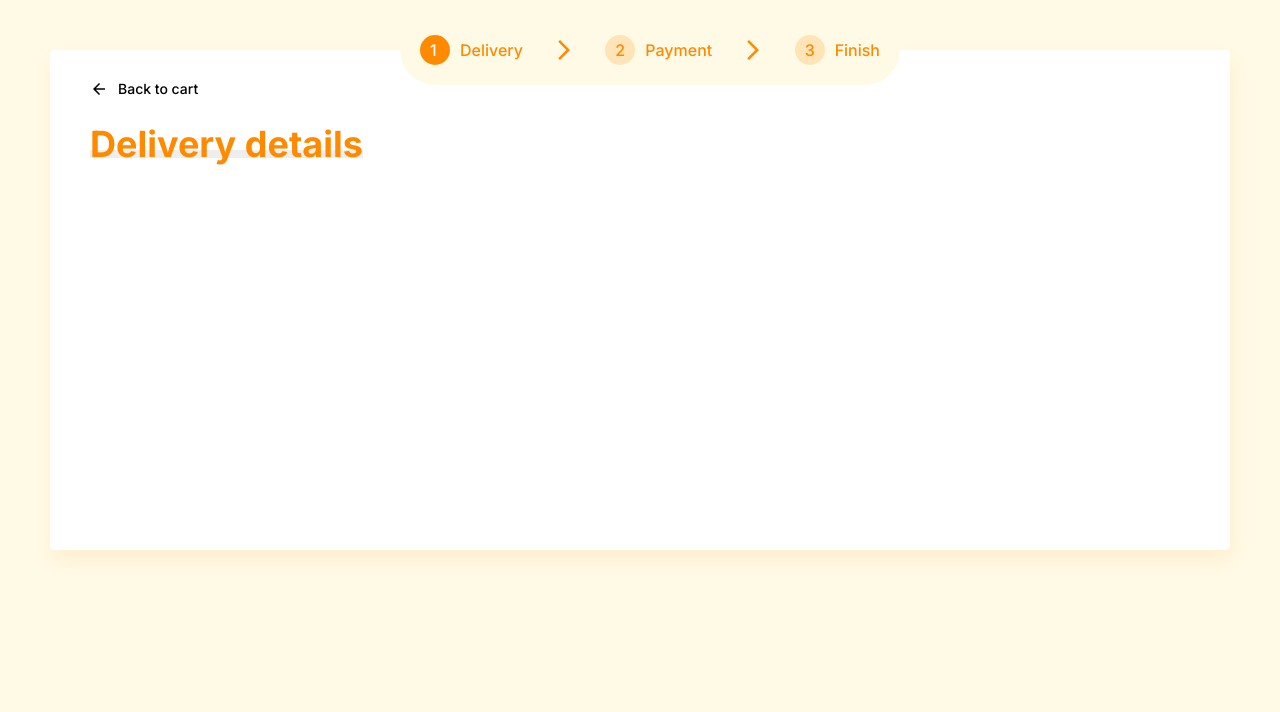
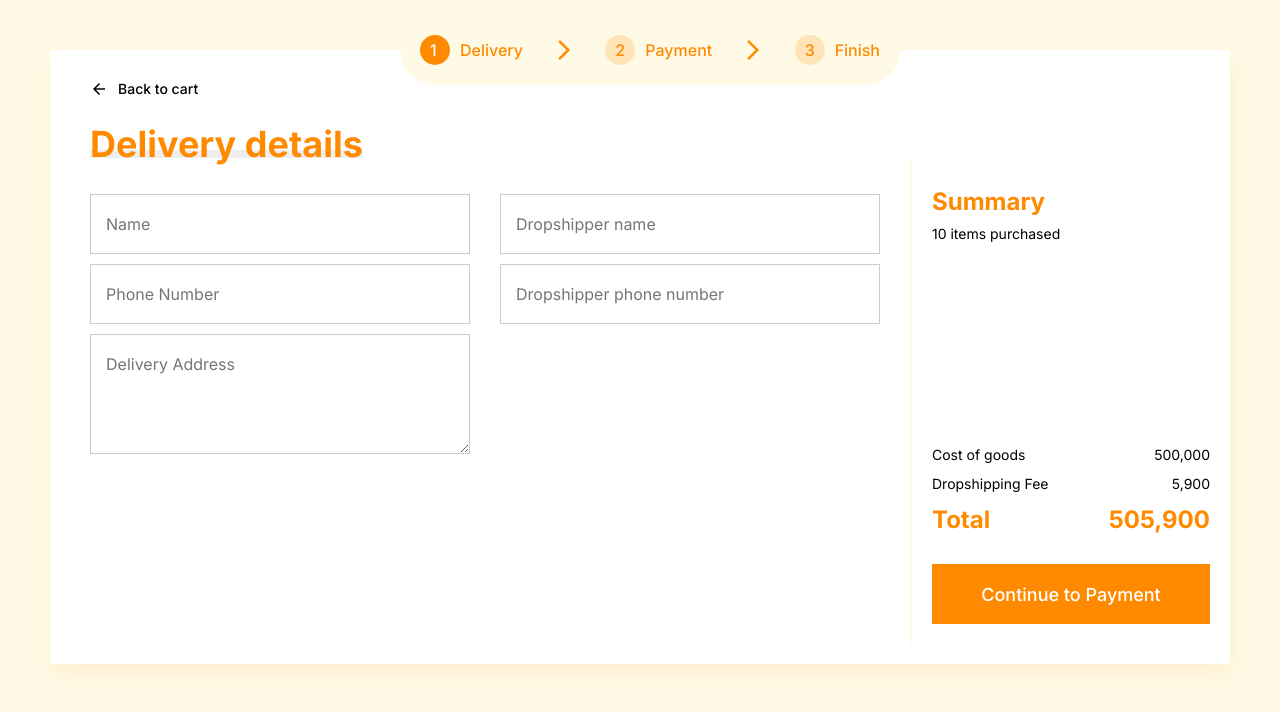
Before and after one commit to leonaldopasaribu/ecommerce-checkout-page, a React (Create React App) app: page / in a window 1280 px wide. Shown: the top 712 px of the page. Built offline with nearby package versions, Linux system fonts and the light colour scheme.

Commit message:
implement delivery detail

```diff
--- a/package.json
+++ b/package.json
@@ -13,7 +13,7 @@
     "axios": "^0.24.0",
     "react": "^17.0.2",
     "react-dom": "^17.0.2",
-    "react-hooks-form": "^2.0.1",
+    "react-hook-form": "^7.22.3",
     "react-redux": "^7.2.6",
     "react-router-dom": "^5.2.0",
     "react-scripts": "5.0.0",
--- /dev/null
+++ b/src/components/CheckoutPageComponents/DeliveryDetails/FormDeliveryDetails/index.js
@@ -0,0 +1,75 @@
+import React from "react";
+import { useForm } from "react-hook-form";
+
+import {
+  FormDeliveryDetailsWrapper,
+  Form,
+  FormLeft,
+  FormRight,
+  FormWrapper,
+  FormInput,
+  FormTextarea,
+} from "./styles";
+
+const FormDeliveryDetails = () => {
+  const { handleSubmit, register } = useForm();
+
+  const onSubmit = (value) => {
+    console.log(value);
+  };
+
+  return (
+    <FormDeliveryDetailsWrapper>
+      <Form onSubmit={handleSubmit(onSubmit)}>
+        <FormLeft>
+          <FormWrapper>
+            <FormInput
+              autoComplete="off"
+              type="text"
+              placeholder="Name"
+              {...register("name")}
+            />
+          </FormWrapper>
+
+          <FormWrapper>
+            <FormInput
+              autoComplete="off"
+              type="number"
+              placeholder="Phone Number"
+              {...register("phoneNumber")}
+            />
+          </FormWrapper>
+
+          <FormWrapper>
+            <FormTextarea
+              autoComplete="off"
+              type="text"
+              placeholder="Delivery Address"
+              {...register("deliveryAddress")}
+            />
+          </FormWrapper>
+        </FormLeft>
+        <FormRight>
+          <FormWrapper>
+            <FormInput
+              autoComplete="off"
+              type="text"
+              placeholder="Dropshipper name"
+              {...register("dropshipperName")}
+            />
+          </FormWrapper>
+          <FormWrapper>
+            <FormInput
+              autoComplete="off"
+              type="text"
+              placeholder="Dropshipper phone number"
+              {...register("dropshipperPhoneNumber")}
+            />
+          </FormWrapper>
+        </FormRight>
+      </Form>
+    </FormDeliveryDetailsWrapper>
+  );
+};
+
+export default FormDeliveryDetails;
--- /dev/null
+++ b/src/components/CheckoutPageComponents/DeliveryDetails/FormDeliveryDetails/styles.js
@@ -0,0 +1,45 @@
+import styled from "styled-components";
+
+export const FormDeliveryDetailsWrapper = styled.div`
+  margin-top: 36px;
+`;
+
+export const Form = styled.form`
+  display: grid;
+  grid-gap: 30px;
+  grid-template-columns: auto auto;
+`;
+
+export const FormLeft = styled.div``;
+
+export const FormRight = styled.div``;
+
+export const FormWrapper = styled.div`
+  margin-bottom: 10px;
+`;
+
+export const FormInput = styled.input`
+  width: 100%;
+  height: 60px;
+  border: none;
+  border: 1px solid #cccccc;
+  padding: 20px 15px;
+  font-size: 16px;
+  font-weight: 500;
+  line-height: 19.36px;
+  font-weight: 300;
+  color: #000000;
+`;
+
+export const FormTextarea = styled.textarea`
+  width: 100%;
+  height: 120px;
+  border: none;
+  border: 1px solid #cccccc;
+  padding: 20px 15px;
+  font-size: 16px;
+  font-weight: 500;
+  line-height: 19.36px;
+  font-weight: 300;
+  color: #000000;
+`;
--- /dev/null
+++ b/src/components/CheckoutPageComponents/DeliveryDetails/Summary/index.js
@@ -0,0 +1,42 @@
+import React from "react";
+
+import Buttons from "../../../GlobalComponents/Buttons";
+
+import {
+  SummaryWrapper,
+  Title,
+  TotalProduct,
+  TotalDelivery,
+  TotalDetail,
+  TotalTitle,
+  TotalValue,
+  TotalPayment,
+  TotalPaymentTitle,
+  TotalPaymentValue,
+} from "./styles";
+
+const Summary = () => {
+  return (
+    <SummaryWrapper>
+      <Title>Summary</Title>
+      <TotalProduct>10 items purchased</TotalProduct>
+      <TotalDelivery>
+        <TotalDetail>
+          <TotalTitle>Cost of goods</TotalTitle>
+          <TotalValue>500,000</TotalValue>
+        </TotalDetail>
+        <TotalDetail>
+          <TotalTitle>Dropshipping Fee</TotalTitle>
+          <TotalValue>5,900</TotalValue>
+        </TotalDetail>
+        <TotalPayment>
+          <TotalPaymentTitle>Total</TotalPaymentTitle>
+          <TotalPaymentValue>505,900</TotalPaymentValue>
+        </TotalPayment>
+        <Buttons title="Continue to Payment" />
+      </TotalDelivery>
+    </SummaryWrapper>
+  );
+};
+
+export default Summary;
--- /dev/null
+++ b/src/components/CheckoutPageComponents/DeliveryDetails/Summary/styles.js
@@ -0,0 +1,65 @@
+import styled from "styled-components";
+
+export const SummaryWrapper = styled.div`
+  padding: 30px 0 20px 20px;
+  border-left: 2px solid #fffae6;
+`;
+
+export const Title = styled.h2`
+    font-size:24px
+    font-weight:700;
+    color:#FF8A00
+`;
+
+export const TotalProduct = styled.p`
+  margin-top: 10px;
+  font-size: 14px;
+  font-style: normal;
+  font-weight: 400;
+  color: #000;
+`;
+
+export const TotalDelivery = styled.div`
+  margin-top: 205px;
+`;
+
+export const TotalDetail = styled.div`
+  display: flex;
+  justify-content: space-between;
+  margin-bottom: 12px;
+`;
+
+export const TotalTitle = styled.p`
+  font-size: 14px;
+  font-style: normal;
+  font-weight: 400;
+  line-height: 16.94px;
+`;
+
+export const TotalValue = styled.p`
+  font-size: 14px;
+  font-style: normal;
+  font-weight: 400;
+  line-height: 16.94px;
+`;
+
+export const TotalPayment = styled.div`
+  display: flex;
+  justify-content: space-between;
+`;
+
+export const TotalPaymentTitle = styled.p`
+  font-size: 24px;
+  font-style: normal;
+  font-weight: 700;
+  line-height: 29.26px;
+  color: #ff8a00;
+`;
+
+export const TotalPaymentValue = styled.p`
+  font-size: 24px;
+  font-style: normal;
+  font-weight: 700;
+  line-height: 29.26px;
+  color: #ff8a00;
+`;
--- a/src/components/CheckoutPageComponents/DeliveryDetails/index.js
+++ b/src/components/CheckoutPageComponents/DeliveryDetails/index.js
@@ -13,7 +13,11 @@ import {
   Back,
   BackTitle,
   LeftIcon,
+  Content,
 } from "./styles";
+
+import FormDeliveryDetails from "./FormDeliveryDetails";
+import Summary from "./Summary";
 
 import ArrowBackIcon from "@mui/icons-material/ArrowBack";
 import ArrowForwardIosIcon from "@mui/icons-material/ArrowForwardIos";
@@ -53,6 +57,11 @@ const DeliveryDetails = () => {
         <Title>Delivery details</Title>
         <TitleBorderBottom />
       </TitleWrapper>
+
+      <Content>
+        <FormDeliveryDetails />
+        <Summary />
+      </Content>
     </DeliveryDetailsWrapper>
   );
 };
--- a/src/components/CheckoutPageComponents/DeliveryDetails/styles.js
+++ b/src/components/CheckoutPageComponents/DeliveryDetails/styles.js
@@ -21,6 +21,7 @@ export const StepCheckout = styled.div`
 export const StepItem = styled.div`
   display: flex;
   align-items: center;
+  cursor: pointer;
 `;
 
 export const StepNumber = styled.p`
@@ -83,3 +84,9 @@ export const TitleBorderBottom = styled.div`
   border-bottom: 8px solid #eeeeee;
   margin-top: -40px;
 `;
+
+export const Content = styled.div`
+  display: grid;
+  grid-template-columns: auto 300px;
+  gap: 30px;
+`;
--- /dev/null
+++ b/src/components/GlobalComponents/Buttons/index.js
@@ -0,0 +1,7 @@
+import React from "react";
+
+import { Button } from "./styles";
+
+export default function Buttons({ title }) {
+  return <Button>{title}</Button>;
+}
--- /dev/null
+++ b/src/components/GlobalComponents/Buttons/styles.js
@@ -0,0 +1,16 @@
+import styled from "styled-components";
+
+export const Button = styled.button`
+  display: flex;
+  align-items: center;
+  justify-content: center;
+  margin: 30px auto 0 auto;
+  font-size: 18px;
+  font-style: normal;
+  font-weight: 500;
+  width: 100%;
+  height: 60px;
+  border: none;
+  background: #ff8a00;
+  color: #fff;
+`;
--- a/src/styles/base/_base.scss
+++ b/src/styles/base/_base.scss
@@ -40,3 +40,13 @@ li {
 button:focus {
   outline: none;
 }
+
+input::-webkit-outer-spin-button,
+input::-webkit-inner-spin-button {
+  -webkit-appearance: none;
+  margin: 0;
+}
+
+input[type="number"] {
+  -moz-appearance: textfield;
+}
```
Also changed, not shown: src/components/GlobalComponents/Button/index.js (deleted), 1 other file (tests, documents, lock files or other folders).
